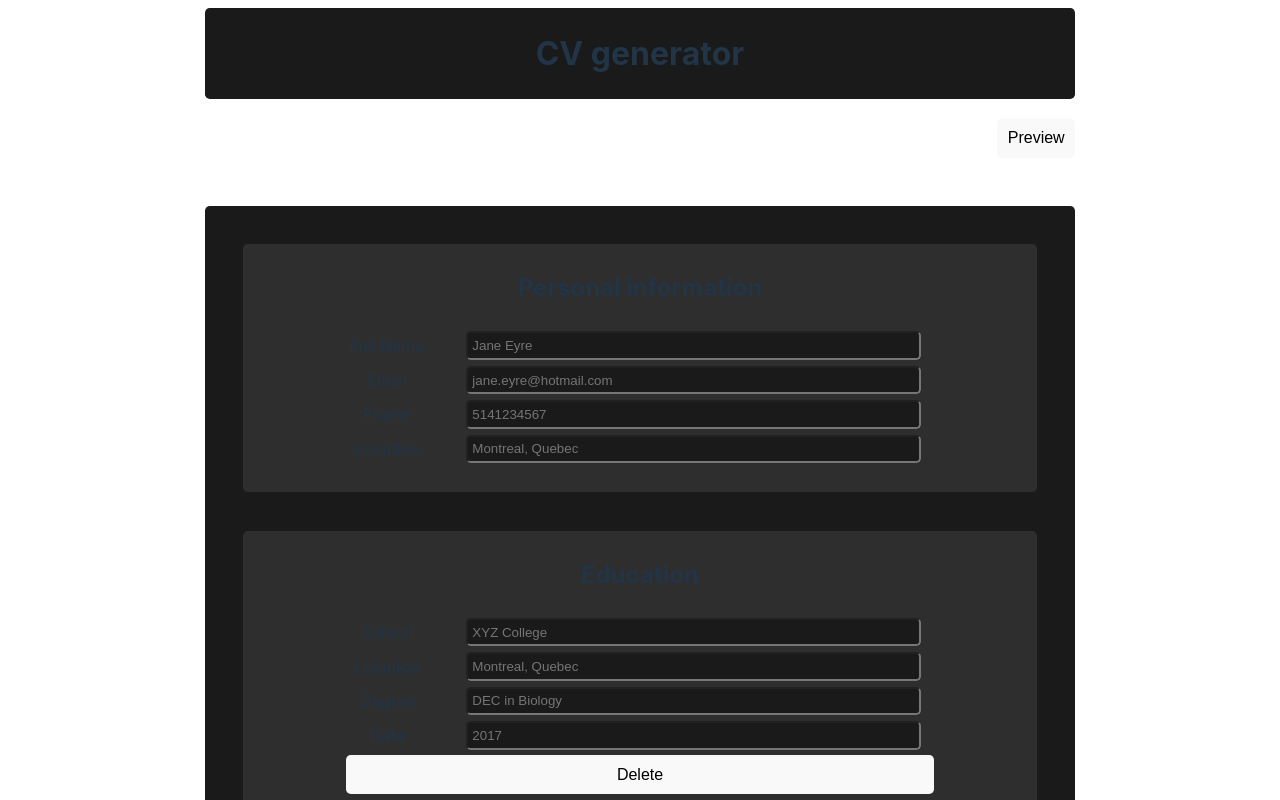
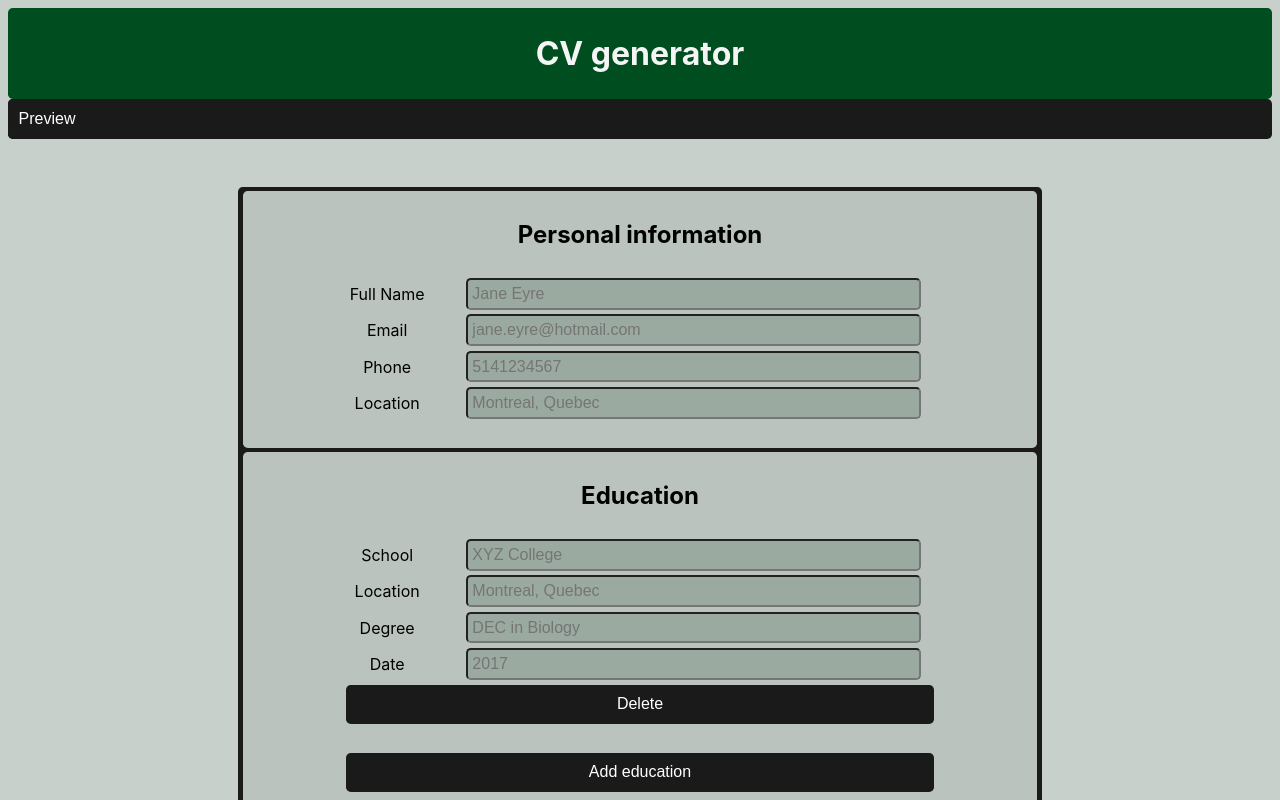
Before and after one commit to asiill/cv-app, a React (Vite) app: page / in a window 1280 px wide. Shown: the top 800 px of the page. Built offline with nearby package versions, Linux system fonts and the light colour scheme.

Commit message:
Update colour scheme

```diff
--- a/src/components/CVPreview.jsx
+++ b/src/components/CVPreview.jsx
@@ -2,6 +2,7 @@ import React, { Component } from "react";
 import PersonalItem from "./PersonalItem.jsx";
 import EducationItem from "./EducationItem.jsx";
 import ExperienceItem from "./ExperienceItem.jsx";
+import "../styles/preview.css";
 
 export default class CVPreview extends Component{
         render() {
--- a/src/index.css
+++ b/src/index.css
@@ -2,8 +2,8 @@
   font-family: Inter, system-ui, Avenir, Helvetica, Arial, sans-serif;
 
   color-scheme: light dark;
-  color: rgba(255, 255, 255, 0.87);
-  background-color: rgb(36, 36, 36);
+  color: rgb(0, 0, 0);
+  background-color: rgba(197, 206, 200, 0.945);
 
   font-synthesis: none;
   text-rendering: optimizeLegibility;
@@ -12,19 +12,7 @@
 }
 
 body {
-  display: flex;
-  justify-content: center;
   min-width: 320px;
   min-height: 100vh;
   text-align: center;
 }
-
-@media (prefers-color-scheme: light) {
-  :root {
-    color: #213547;
-    background-color: #ffffff;
-  }
-  button {
-    background-color: #f9f9f9;
-  }
-}
--- a/src/styles/content.css
+++ b/src/styles/content.css
@@ -1,39 +1,42 @@
 .preview-container {
     display: flex;
     flex-direction: column;
-
-    margin-top: 1.2rem;
-}
-
-.preview-container>.btn-container {
-    display: flex;
-    gap: 0.6rem;
-    align-self: flex-end;
 }
 
 .edit-container {
     display: flex;
     flex-direction: column;
-
-    margin-top: 1.2rem;
 }
 
-.edit-container>.btn-container {
-    align-self: flex-end;
+.btn-container {
+    display: flex;
+    width: 100%;
+    border-radius: 0.3rem;
+    background-color: rgb(26, 26, 26);
+}
+
+.preview-container>.btn-container {
+    gap: 0.6rem;
+}
+
+.preview-btn {
+    background-color: rgb(26, 26, 26);
 }
 
 button {
-    border-radius: 0.3rem;
-    border: 1px solid transparent;
     padding: 0.6rem;
     font-size: 1rem;
     font-weight: 500;
+    border: 1px solid transparent;
+    border-radius: 0.3rem;
+    color: rgb(255, 255, 255);
     background-color: rgb(26, 26, 26);
     cursor: pointer;
     transition: border-color 0.25s;
 }
 button:hover {
     border-color: rgb(100, 108, 255);
+    opacity: 0.8;
 }
 button:focus,
 button:focus-visible {
--- a/src/styles/form.css
+++ b/src/styles/form.css
@@ -1,10 +1,11 @@
 .cv-form {
     display: flex;
     flex-direction: column;
-    gap: 2.4rem;
+    gap: 0.3rem;
 
     width: 210mm;
-    padding: 2.4rem;
+    padding: 0.3rem;
+    margin: auto;
     margin-top: 3rem;
     border-radius: 0.3rem;
     background-color: rgb(26, 26, 26);
@@ -23,7 +24,7 @@
 
     padding: 1.8rem;
     border-radius: 0.3rem;
-    background-color: rgb(46, 46, 46);
+    background-color: rgba(197, 206, 200, 0.945);
 }
 
 h2 {
@@ -56,15 +57,19 @@ input[type=text] {
     border-radius: 0.3rem;
     padding: 0.3rem;
     width: 60%;
-    background-color: rgb(26, 26, 26);
+    font-size: 1rem;
+    color: rgb(0, 0, 0);
+    background-color: rgba(118, 141, 126, 0.473);
 }
 
 textarea {
     width: 60%;
     height: 4.8rem;
     padding: 0.3rem;
+    font-size: 1rem;
     border-radius: 0.3rem;
-    background-color: rgb(26, 26, 26);
+    color: rgb(0, 0, 0);
+    background-color: rgba(118, 141, 126, 0.473);
 }
 
 .personal-form,.education-form, .experience-form {
--- a/src/styles/header.css
+++ b/src/styles/header.css
@@ -1,5 +1,6 @@
 .cv-app-header {
     padding: 0.3rem;
     border-radius: 0.3rem;
-    background-color: rgb(26, 26, 26);
+    color: rgb(245, 245, 245);
+    background-color: rgb(0, 78, 31);
 }
--- a/src/styles/preview.css
+++ b/src/styles/preview.css
@@ -1,4 +1,12 @@
 .cv-preview{
+    display: flex;
+    flex-direction: column;
+
+    gap: 2.4rem;
     width: 210mm;
     height: 297mm;
+    margin: auto;
+    margin-top: 3rem;
+    border-radius: 0.3rem;
+    background-color: rgb(213, 213, 213);
 }
```
Also changed, not shown: src/icons/preview.svg (added).
